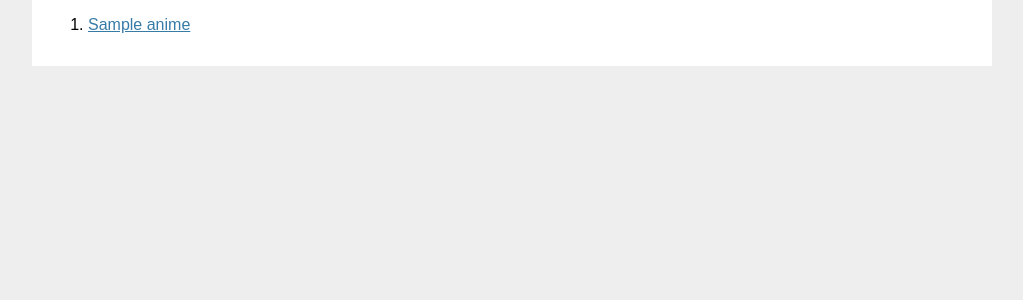
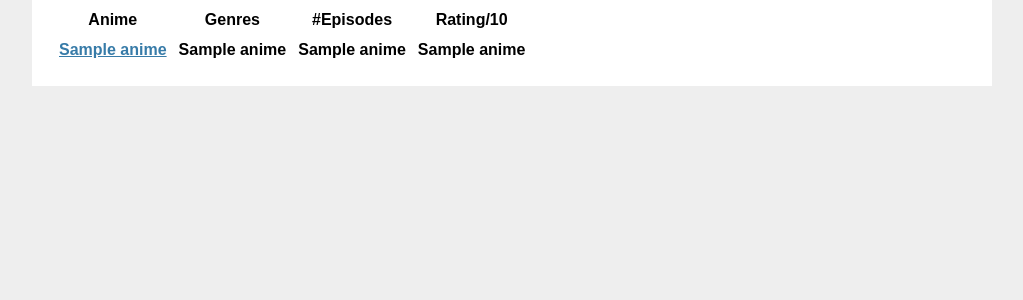
Before and after one commit to Andrewtcr/Anime-Rec-Web-App, a Flask app: template templates/recommendations.html in a window 1280 px wide. Shown: the part 98-398 px from the top of the page, without its empty margins (128-1151 px from the left). Run offline with Flask 2, Linux system fonts and the light colour scheme; the template is opened without the code that fills it: most values are stand-ins (such as "Sample title", 1, 10 or a date in 2020); lists and menus that the app fills with data are empty; parts of the project's set-up code (start-up, migrations or seed data) failed here and were passed over.

Commit message:
added recommendations table with genres

```diff
--- a/server.py
+++ b/server.py
@@ -425,18 +425,36 @@ def recommend_animes():
     for badgenre in excludeGenres:
         g.conn.execute('INSERT INTO BadGenres VALUES(%s)', badgenre)
 
-    recommendedAnimes = g.conn.execute(
+    animes = g.conn.execute( # orders anime by number of relevant genres
           ' SELECT anime_id, anime_name, num_episodes, avg_rating'
           ' FROM (SELECT anime_id, anime_name, num_episodes, avg_rating, COUNT(genre) FROM anime NATURAL JOIN anime_genre '
           ' WHERE UPPER(genre) IN (SELECT UPPER(genre) FROM DesiredGenres) AND avg_rating > %s AND UPPER(genre) NOT IN (SELECT UPPER(genre) FROM BadGenres) '
           ' GROUP BY anime_id, anime_name, num_episodes, avg_rating '
-          ' ORDER BY COUNT(genre) ) as foo ', minNum
-      ).fetchall()
+          ' ORDER BY COUNT(genre) DESC) as foo', minNum
+    ).fetchall()
+
+    genres = g.conn.execute(
+      'SELECT anime_id, genre FROM anime NATURAL JOIN anime_genre'
+      ' WHERE UPPER(genre) IN (SELECT UPPER(genre) FROM DesiredGenres)'
+      ' AND UPPER(genre) NOT IN (SELECT UPPER(genre) FROM BadGenres)'
+      ' AND avg_rating > %s', minNum
+    ).fetchall()
+
+    x = []
+    for row in animes:
+      s = ''
+      for genre in genres:
+        if row['anime_id'] == genre['anime_id']:
+          s += genre['genre'] + ', '
+      li = list(row)
+      li.append(s[:-2])
+      t = tuple(li)
+      x.append(t)
 
     g.conn.execute('DROP TABLE DesiredGenres')
     g.conn.execute('DROP TABLE BadGenres')
 
-    return render_template('recommendations.html', recommendedAnimes=recommendedAnimes)
+    return render_template('recommendations.html', animes=x)
 
   return redirect('index')
 
@@ -463,11 +481,12 @@ def lookup():
     ).fetchall()
 
     x = []
+    i = 0
     for row in animes:
       s = ''
-      for genre in genres:
-        if row['anime_id'] == genre['anime_id']:
-          s += genre['genre'] + ', '
+      while i < len(genres) and genres[i]['anime_id'] == row['anime_id']:
+        s += genres[i]['genre'] + ', '
+        i += 1
       li = list(row)
       li.append(s[:-2])
       t = tuple(li)
--- a/templates/recommendations.html
+++ b/templates/recommendations.html
@@ -5,11 +5,22 @@
 {% endblock %}
 
 {% block content %}
-  <ol>
-    {% for anime in recommendedAnimes %}
-    <li>
-      <a href={{ "/anime?anime_id={}".format(anime[0]) }}>{{anime[1]}}</a>
-    </li>
+  <table>
+    <tr>
+      <th>Anime</th>
+      <th>Genres</th>
+      <th>#Episodes</th>
+      <th>Rating/10</th>
+    </tr>
+    {% for anime in animes %}
+    <tr>
+      <th class="anime">
+        <a href={{ "/anime?anime_id={}".format(anime[0]) }}>{{anime[1]}}</a>
+      </th>
+      <th>{{ anime[4] }}</th>
+      <th>{{ anime[2] }}</th>
+      <th>{{ anime[3] }}</th>
+    </tr>
     {% endfor %}
-  </ol>
+  </table>
 {% endblock %}
```
